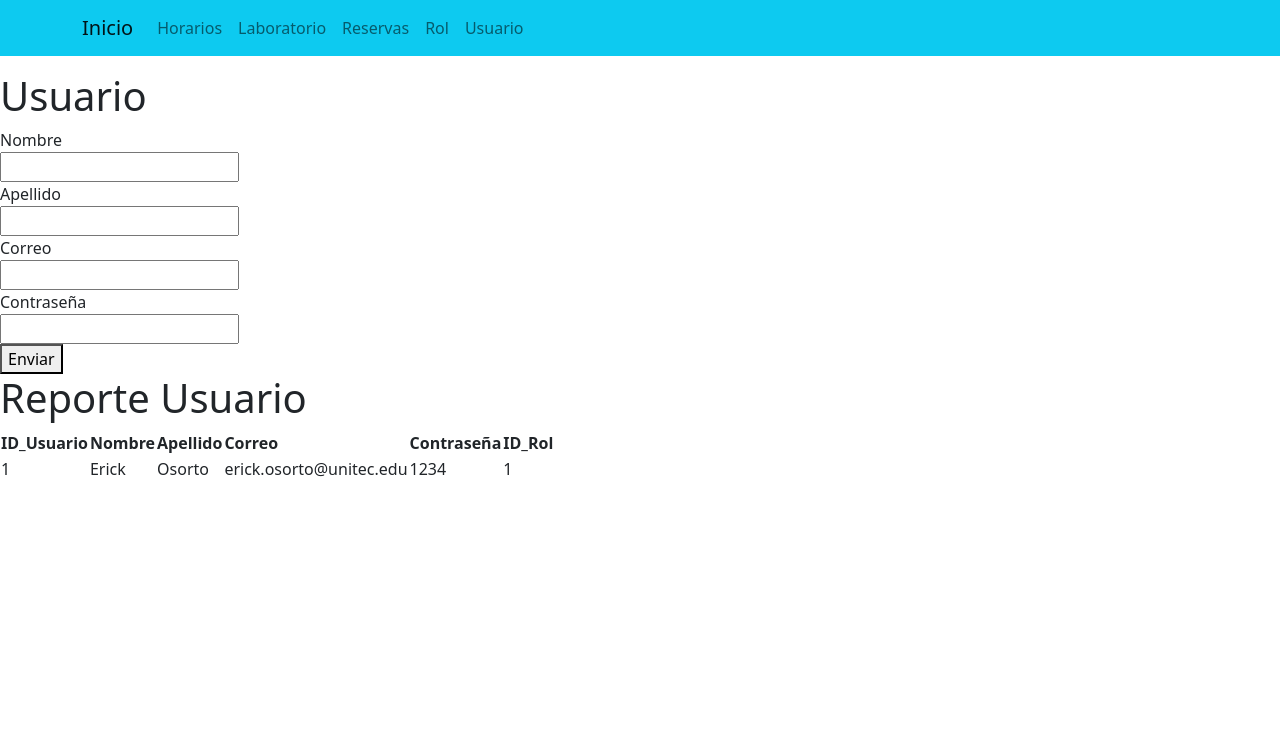
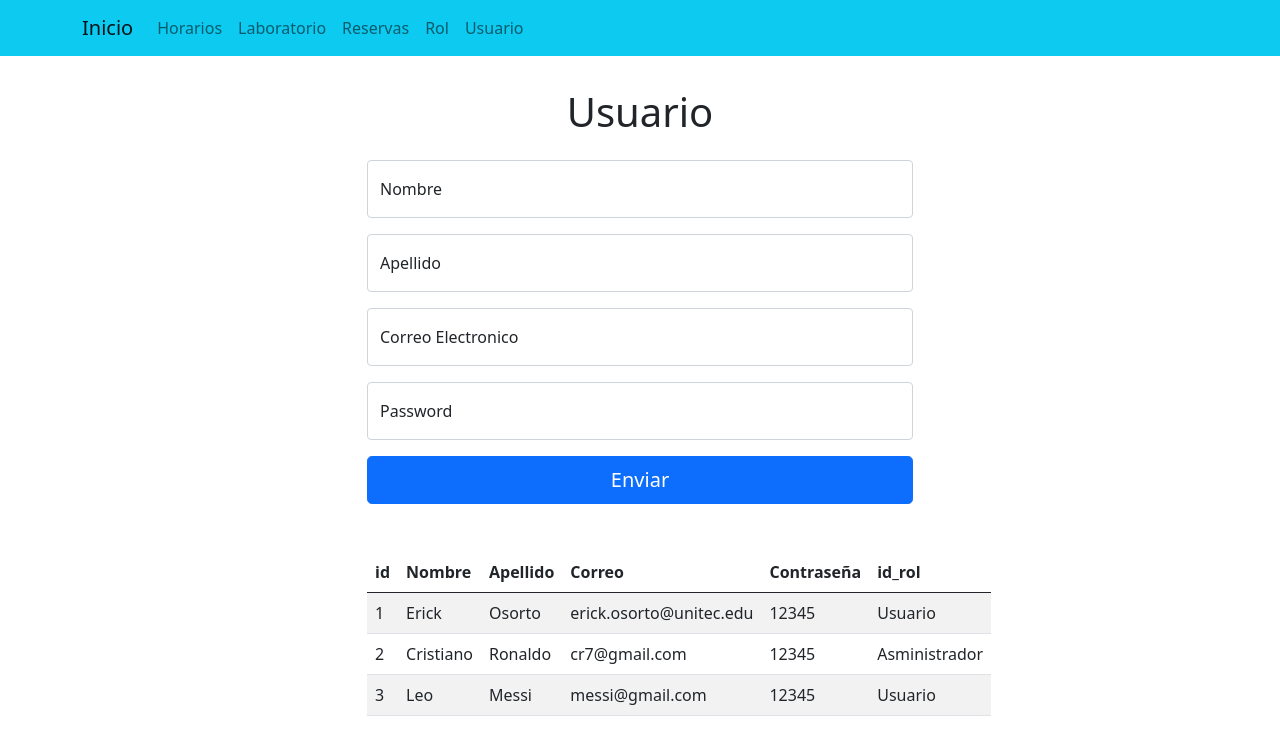
Before and after one commit to mariel2494/Proyecto-DAW1-React, a React (Vite) app in the folder Proyecto-React/: page /usuario in a window 1280 px wide. Shown: the top 754 px of the page. Built offline with nearby package versions, Linux system fonts and the light colour scheme.

Commit message:
ErickUsuario

```diff
--- a/Proyecto-React/src/componentes/Usuario.jsx
+++ b/Proyecto-React/src/componentes/Usuario.jsx
@@ -1,48 +1,103 @@
 import React from 'react'
+import Container from 'react-bootstrap/esm/Container'
+import FloatingLabel from 'react-bootstrap/FloatingLabel';
+import Form from 'react-bootstrap/Form';
+import Row from 'react-bootstrap/Row';
+import Col from 'react-bootstrap/Col';
+import Button from 'react-bootstrap/Button'
+import Table from 'react-bootstrap/Table';
 
 export const Usuario = () => {
   return (
     <>
-    <h1>Usuario</h1>
-    <form>
-        <label>Nombre</label>
-        <br />
-        <input type='name'/>
-        <br />
-        <label>Apellido</label>
-        <br />
-        <input type='name'/>
-        <br />
-        <label>Correo</label>
-        <br />
-        <input type='mail'/>
-        <br />
-        <label>Contraseña</label>
-        <br />
-        <input type='password'/>
-        <br />
-    </form>
-    <button>Enviar</button>
+<Container fluid="md">
+<Col className='justify-content-md-center'>
+    <h1 className='text-center p-3'>Usuario</h1>
+</Col>
 
-<h1>Reporte Usuario</h1><table>
-            <th>ID_Usuario</th>
+      <Row className='justify-content-md-center'>
+        <Col className='col-sm-12 col-lg-6'>
+        <FloatingLabel
+        controlId="floatingInput"
+        label="Nombre"
+        className="mb-3"
+      >
+        <Form.Control type="name" placeholder="Erick" />
+      </FloatingLabel>
+      <FloatingLabel
+        controlId="floatingInput"
+        label="Apellido"
+        className="mb-3"
+      >
+        <Form.Control type="name" placeholder="Osorto" />
+      </FloatingLabel>
+      <FloatingLabel
+        controlId="floatingInput"
+        label="Correo Electronico"
+        className="mb-3"
+      >
+        <Form.Control type="email" placeholder="name@example.com" />
+      </FloatingLabel>
+      <FloatingLabel controlId="floatingPassword" label="Password">
+        <Form.Control type="password" placeholder="Password" />
+      </FloatingLabel>
+      <div className="d-grid gap-2 mt-3">
+      <Button variant="primary" size="lg">
+        Enviar
+      </Button>
+
+    </div>
+
+        </Col>
+
+      </Row>
+    </Container>
+
+    <Container fluid="md mt-5">
+        <Row className='justify-content-md-center '>
+            <Col className='col-lg-6 col-sm-12'>
+              <Table striped>
+      <thead>
+        <tr>
+          <th>id</th>
           <th>Nombre</th>
           <th>Apellido</th>
           <th>Correo</th>
           <th>Contraseña</th>
-            <th>ID_Rol</th>
+          <th>id_rol</th>
+        </tr>
+      </thead>
       <tbody>
         <tr>
           <td>1</td>
           <td>Erick</td>
           <td>Osorto</td>
           <td>erick.osorto@unitec.edu</td>
-          <td>1234</td>
-          <td>1</td>
+          <td>12345</td>
+          <td>Usuario</td>
+        </tr>
+        <tr>
+          <td>2</td>
+          <td>Cristiano</td>
+          <td>Ronaldo</td>
+          <td>cr7@gmail.com</td>
+          <td>12345</td>
+          <td>Asministrador</td>
+        </tr>
+        <tr>
+          <td>3</td>
+          <td>Leo</td>
+          <td>Messi</td>
+          <td>messi@gmail.com</td>
+          <td>12345</td>
+          <td>Usuario</td>
         </tr>
 
       </tbody>
-        </table>
+    </Table></Col>
+
+        </Row>
+    </Container>
 
    </>
   )
```
Lines whose indentation alone changed are shown as unchanged.
